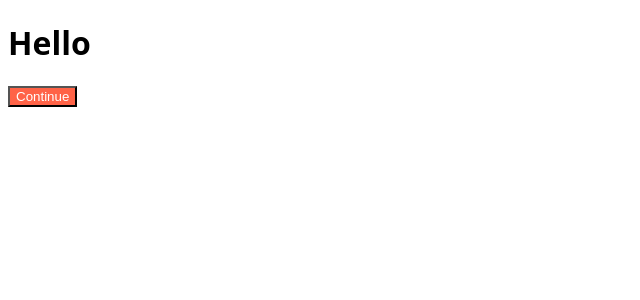
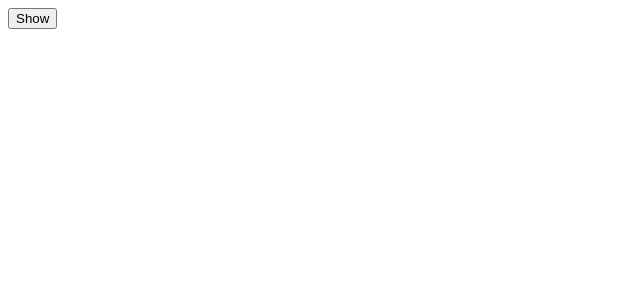
Before and after one commit to minandseok/create-react-app-study, a React (Create React App) app: page / in a window 1280 px wide. Shown: the top 300 px of the page, without its empty margins (0-640 px from the left). Built offline with nearby package versions, Linux system fonts and the light colour scheme.

Commit message:
finished #6

```diff
--- a/src/App.js
+++ b/src/App.js
@@ -1,11 +1,26 @@
-import Button from "./Button";
-import styles from "./App.module.css";
+import { useEffect, useState } from "react";
+
+function Hello() {
+  // useEffect(function () {
+  //   console.log("hi :)");
+  //   return function () {
+  //     console.log("bye :(");
+  //   };
+  // }, []);
+  useEffect(() => {
+    console.log("hi :)");
+    return () => console.log("bye :(");
+  }, []);
+  return <h1>Hello</h1>;
+}
 
 function App() {
+  const [showing, setShowing] = useState(false);
+  const onClick = () => setShowing((prev) => !prev);
   return (
     <div>
-      <h1 className={styles.title}>Hello</h1>
-      <Button text={"Continue"} />
+      {showing ? <Hello /> : null}
+      <button onClick={onClick}>{showing ? "Hide" : "Show"}</button>
     </div>
   );
 }
--- a/src/App.module.css
+++ /dev/null
@@ -1,3 +0,0 @@
-.title {
-    font-family: system-ui, -apple-system, BlinkMacSystemFont, 'Segoe UI', Roboto, Oxygen, Ubuntu, Cantarell, 'Open Sans', 'Helvetica Neue', sans-serif;
-}
--- a/src/Button.js
+++ /dev/null
@@ -1,12 +0,0 @@
-import PropTypes from "prop-types";
-import styles from "./Button.module.css";
-
-function Button({ text }) {
-  return <button className={styles.title}>{text}</button>;
-}
-
-Button.prototype = {
-  text: PropTypes.string.isRequired,
-};
-
-export default Button;
--- a/src/Button.module.css
+++ /dev/null
@@ -1,4 +0,0 @@
-.title {
-    color: white;
-    background-color: tomato;
-}
--- a/src/index.js
+++ b/src/index.js
@@ -4,7 +4,7 @@ import App from "./App";
 
 const root = ReactDOM.createRoot(document.getElementById("root"));
 root.render(
-  <React.StrictMode>
-    <App />
-  </React.StrictMode>
+  // <React.StrictMode>
+  <App />
+  // </React.StrictMode>
 );
```
